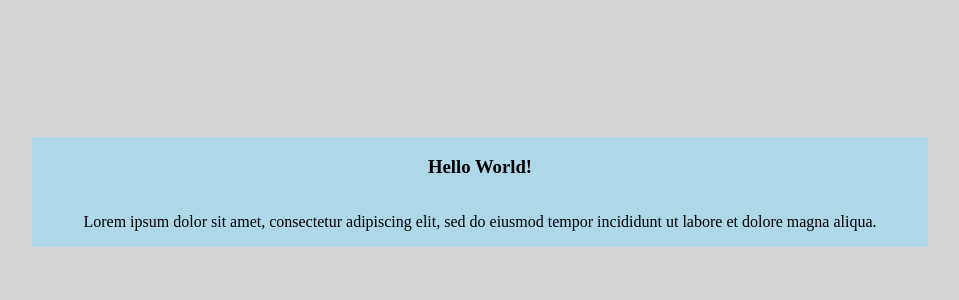
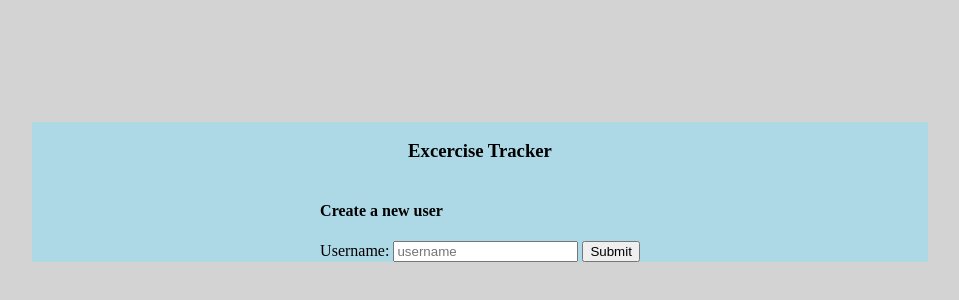
Before and after one commit to ykoziy/ex-tracker-api, a website: page views/index.html in a window 1280 px wide. Shown: the part 208-508 px from the top of the page, without its empty margins (160-1119 px from the left). Drawn offline with Linux system fonts and the light colour scheme; files that its build step writes are made by us from their sources.

Commit message:
Basic HTML form for creating user added.

```diff
--- a/views/index.html
+++ b/views/index.html
@@ -1,14 +1,21 @@
 <!DOCTYPE html>
 <html>
 <head>
-  <title>Exercise Tracker</title>
+  <title>Exercise tracker</title>
   <link rel="stylesheet" href="css/style.css">
 </head>
 <body>
   <div class="content">
     <div class="container">
-      <h3>Hello World!</h3>
-      <p>Lorem ipsum dolor sit amet, consectetur adipiscing elit, sed do eiusmod tempor incididunt ut labore et dolore magna aliqua.</p>
+      <h3>Excercise Tracker</h3>
+      <div class="form-container">
+        <h4>Create a new user</h4>
+        <form action="/api/exercise/new-user" method="post" class="url-form">
+          <label for="url">Username: </label>
+          <input type="text" name="user-name" required placeholder="username">
+          <input type="submit" value="Submit">
+        </form>
+      </div>
     </div>
     </div>
   </div>
```
